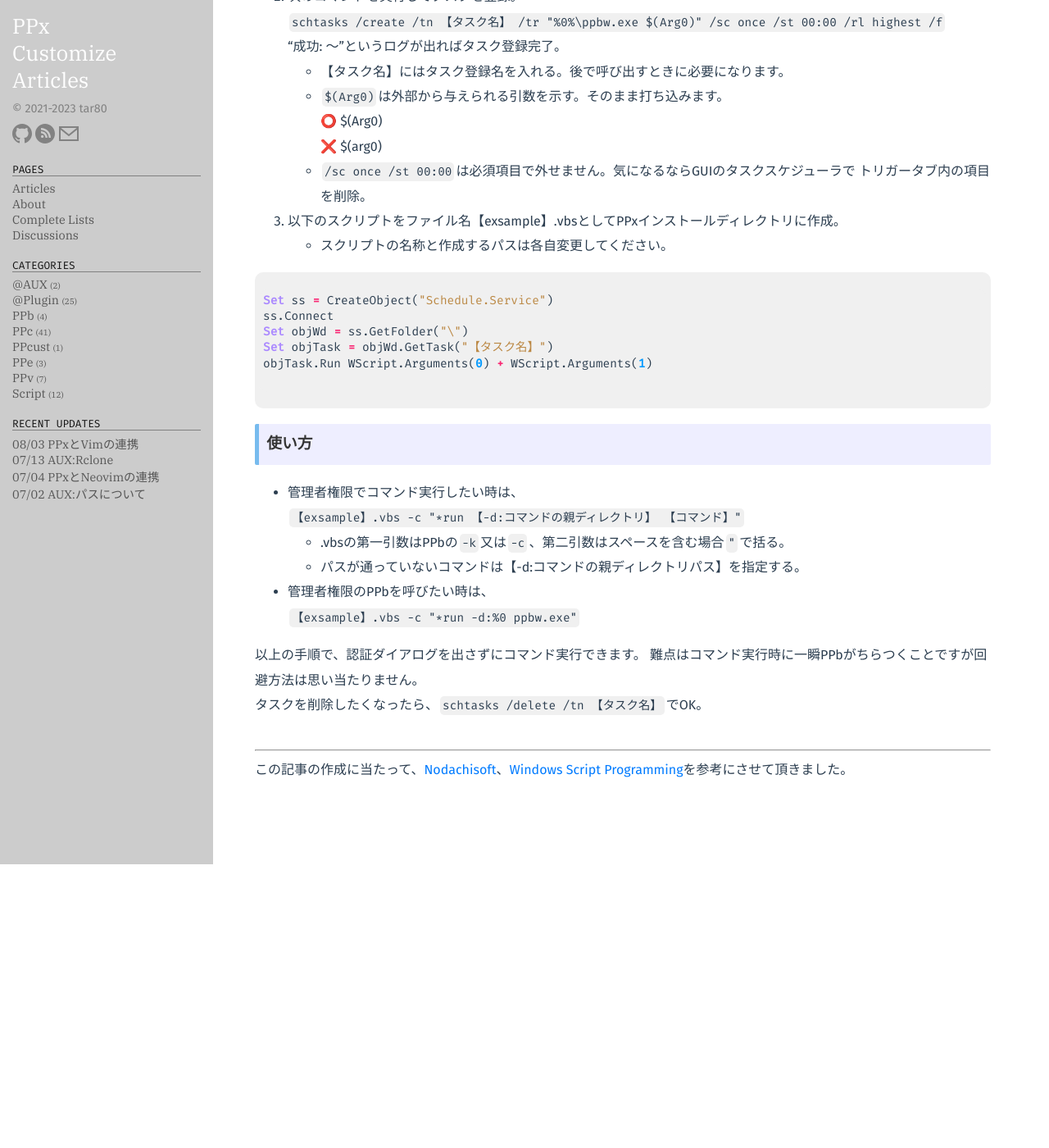
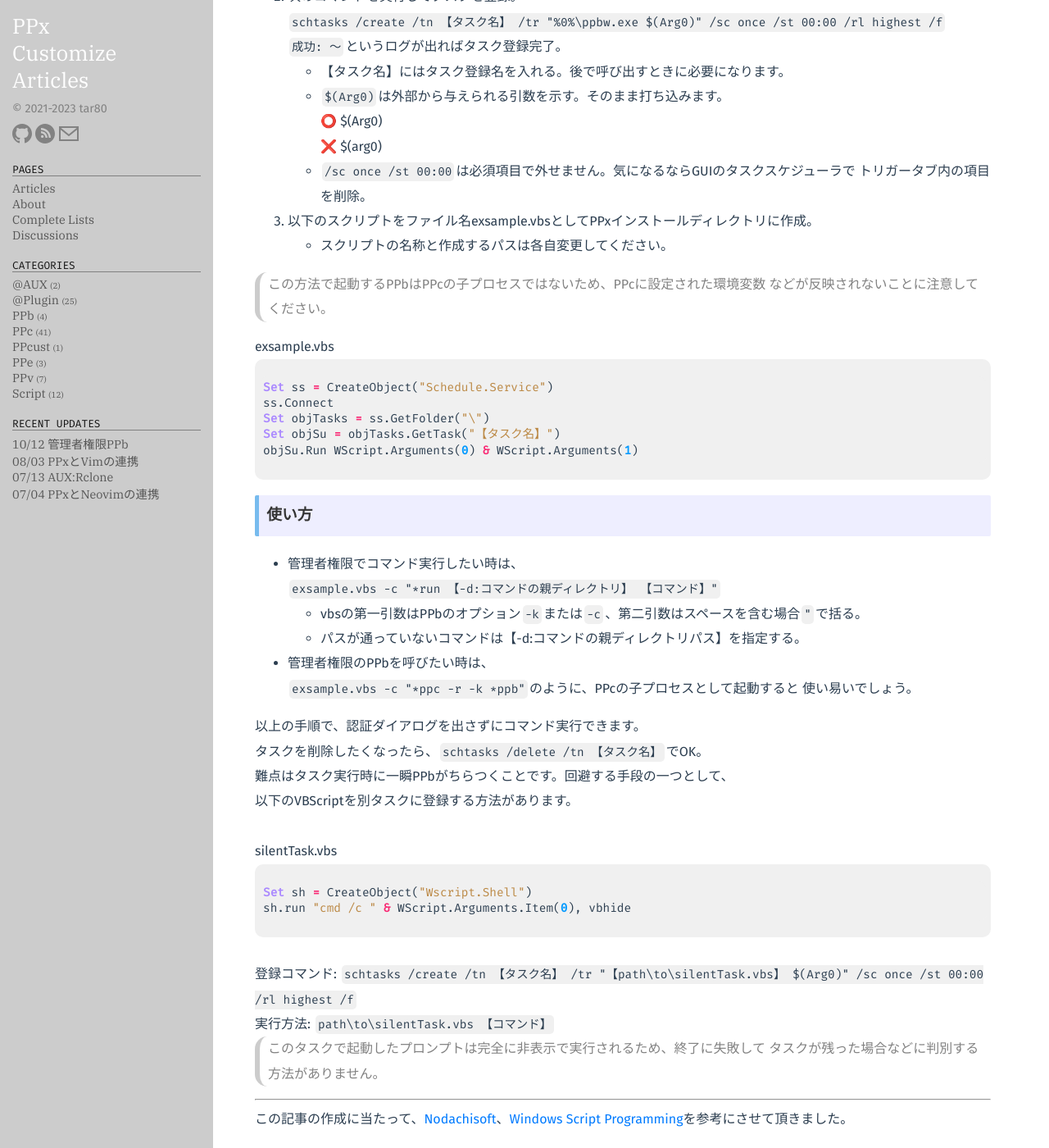
Before and after one commit to tar80/pages-pca, a Jekyll site: the page built from _posts/21-09-25-highest_ppb.md, in a window 1280 px wide and 1400 px high, scrolled down 668 px. Shown: the whole window at 82% size. Built offline with Jekyll 4.4.1, drawn with Linux system fonts in a browser that asks for light colours; emoji names are drawn with the system emoji font; some web fonts are replaced; before the commit the page ends 1722 px from its top, so only the background shows below that; some of the changed text lies outside the part shown.

Commit message:
Update highest ppb 改稿

````diff
--- a/_posts/21-09-25-highest_ppb.md
+++ b/_posts/21-09-25-highest_ppb.md
@@ -2,56 +2,78 @@
 layout: post
 title: 管理者権限PPb
 version: PPx181以降
-date: 2021-09-25
-comment: 投稿。
+date: 2023-10-12
+comment: 改稿。
 categories: PPb
 ---
+
 ## ※※警告※※
+
 **このカスタマイズはお使いのPCのセキュリティに影響を与えます。<BR>
 リスクを考慮したうえで利用を判断してください。**
 
 ### 説明
+
 Windowsのタスクスケジューラに管理者権限のPPbを登録し、PPb経由でコマンドを実行するための設定。
 
 > PPbには-runasというオプションが用意されていますが、
-  それ自体に認証を回避する機能はありません。
+> それ自体に認証を回避する機能はありません。
 
 ### 準備
+
 1. `*ppb -runas`を実行して管理者権限のPPbを起動。認証ダイアログが出るので許可する。
-1. 次のコマンドを実行してタスクを登録。<BR>
-  `schtasks /create /tn 【タスク名】 /tr "%0%\ppbw.exe $(Arg0)" /sc once /st 00:00 /rl highest /f`<BR>
-  "成功: ～"というログが出ればタスク登録完了。<BR>
- - 【タスク名】にはタスク登録名を入れる。後で呼び出すときに必要になります。
- - `$(Arg0)`は外部から与えられる引数を示す。そのまま打ち込みます。<BR>
-    :o: $(Arg0)<BR>
-    :x: $(arg0)
- - `/sc once /st 00:00`は必須項目で外せません。気になるならGUIのタスクスケジューラで
-   トリガータブ内の項目を削除。
-1. 以下のスクリプトをファイル名【exsample】\.vbsとしてPPxインストールディレクトリに作成。<BR>
-   - スクリプトの名称と作成するパスは各自変更してください。<BR>
+2. 次のコマンドを実行してタスクを登録。
+   `schtasks /create /tn 【タスク名】 /tr "%0%\ppbw.exe $(Arg0)" /sc once /st 00:00 /rl highest /f`
+   `成功: ～`というログが出ればタスク登録完了。
+   - 【タスク名】にはタスク登録名を入れる。後で呼び出すときに必要になります。
+   - `$(Arg0)`は外部から与えられる引数を示す。そのまま打ち込みます。
+     :o: $(Arg0)
+     :x: $(arg0)
+   - `/sc once /st 00:00`は必須項目で外せません。気になるならGUIのタスクスケジューラで
+     トリガータブ内の項目を削除。
+3. 以下のスクリプトをファイル名exsample\.vbsとしてPPxインストールディレクトリに作成。
+   - スクリプトの名称と作成するパスは各自変更してください。
 
+> この方法で起動するPPbはPPcの子プロセスではないため、PPcに設定された環境変数
+> などが反映されないことに注意してください。
+
+exsample\.vbs
 ```vb
 Set ss = CreateObject("Schedule.Service")
 ss.Connect
-Set objWd = ss.GetFolder("\")
-Set objTask = objWd.GetTask("【タスク名】")
-objTask.Run WScript.Arguments(0) + WScript.Arguments(1)
-
+Set objTasks = ss.GetFolder("\")
+Set objSu = objTasks.GetTask("【タスク名】")
+objSu.Run WScript.Arguments(0) & WScript.Arguments(1)
 ```
 
 ### 使い方
-- 管理者権限でコマンド実行したい時は、<BR>
-  `【exsample】.vbs -c "*run 【-d:コマンドの親ディレクトリ】 【コマンド】"`<BR>
-  - \.vbsの第一引数はPPbの`-k`又は`-c`、第二引数はスペースを含む場合`"`で括る。<BR>
+
+- 管理者権限でコマンド実行したい時は、
+  `exsample.vbs -c "*run 【-d:コマンドの親ディレクトリ】 【コマンド】"`
+  - vbsの第一引数はPPbのオプション`-k`または`-c`、第二引数はスペースを含む場合`"`で括る。
   - パスが通っていないコマンドは【-d:コマンドの親ディレクトリパス】を指定する。
-- 管理者権限のPPbを呼びたい時は、<BR>
-  `【exsample】.vbs -c "*run -d:%0 ppbw.exe"`
-
+- 管理者権限のPPbを呼びたい時は、
+  `exsample.vbs -c "*ppc -r -k *ppb"`のように、PPcの子プロセスとして起動すると
+  使い易いでしょう。
 
 以上の手順で、認証ダイアログを出さずにコマンド実行できます。
-難点はコマンド実行時に一瞬PPbがちらつくことですが回避方法は思い当たりません。<BR>
 タスクを削除したくなったら、`schtasks /delete /tn 【タスク名】`でOK。
-<BR><BR>
+難点はタスク実行時に一瞬PPbがちらつくことです。回避する手段の一つとして、
+以下のVBScriptを別タスクに登録する方法があります。
+<BR>
+
+silentTask\.vbs
+```vb
+Set sh = CreateObject("Wscript.Shell")
+sh.run "cmd /c " & WScript.Arguments.Item(0), vbhide
+```
+<BR>
+
+登録コマンド: `schtasks /create /tn 【タスク名】 /tr "【path\to\silentTask.vbs】 $(Arg0)" /sc once /st 00:00 /rl highest /f`
+実行方法: `path\to\silentTask.vbs 【コマンド】`
+
+> このタスクで起動したプロンプトは完全に非表示で実行されるため、終了に失敗して
+> タスクが残った場合などに判別する方法がありません。
 
 ---
 
````
